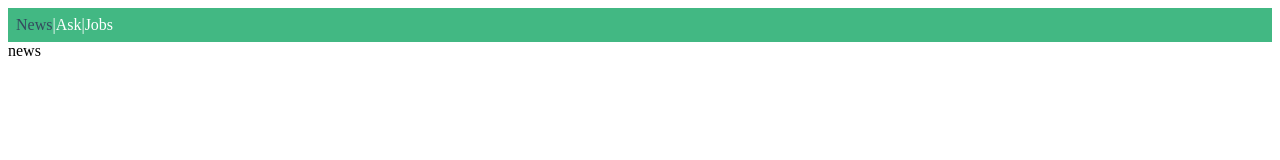
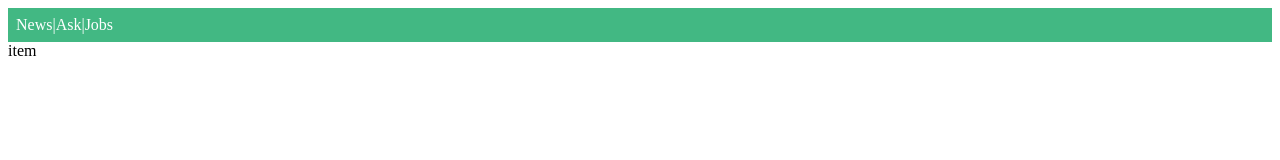
Before and after one commit to seheeeeee/vue-advanced, a Vue app in the folder vue-advanced/: page /item in a window 1280 px wide. Before the commit this address led to /item#/news. Shown: the top 160 px of the page. Built offline with nearby package versions, Linux system fonts and the light colour scheme.

Commit message:
routes 폴더명 변경 및 해시 제거

```diff
--- a/vue-advanced/src/main.js
+++ b/vue-advanced/src/main.js
@@ -1,6 +1,6 @@
 import Vue from 'vue'
 import App from './App.vue'
-import { router } from './router/index.js';
+import { router } from './routes/index.js';
 
 Vue.config.productionTip = false
 
--- /dev/null
+++ b/vue-advanced/src/views/ItemView.vue
@@ -0,0 +1,15 @@
+<template>
+  <div>
+      item
+  </div>
+</template>
+
+<script>
+export default {
+
+}
+</script>
+
+<style>
+
+</style>
--- /dev/null
+++ b/vue-advanced/src/views/UserView.vue
@@ -0,0 +1,13 @@
+<template>
+  <div>user</div>
+</template>
+
+<script>
+export default {
+
+}
+</script>
+
+<style>
+
+</style>
```
Also changed, not shown: vue-advanced/src/routes/index.js (renamed from vue-advanced/src/router/index.js, +11 -0 lines).
